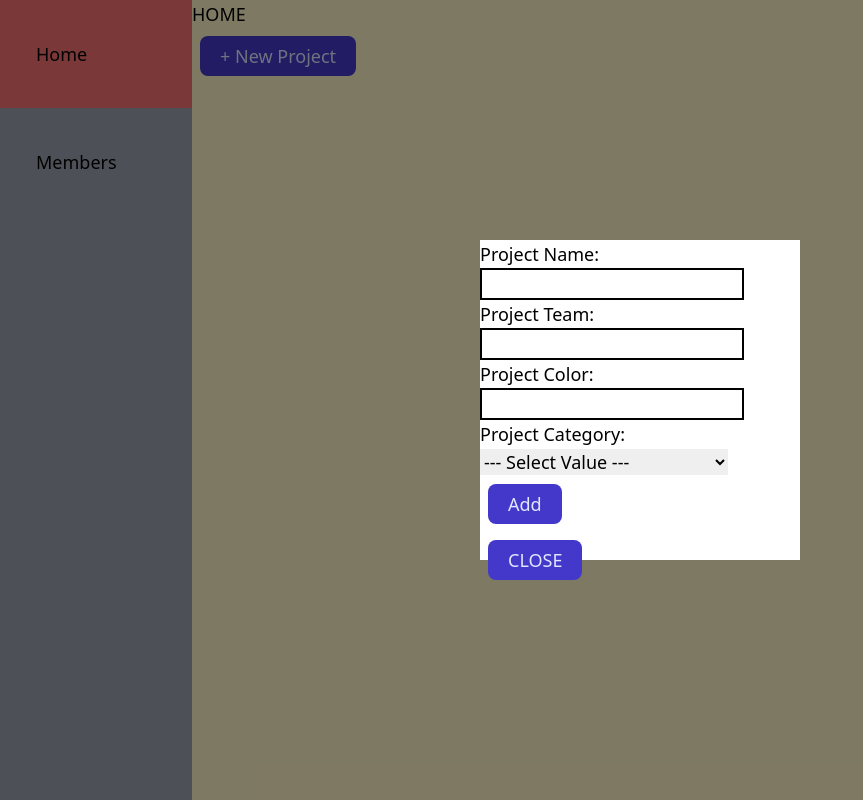
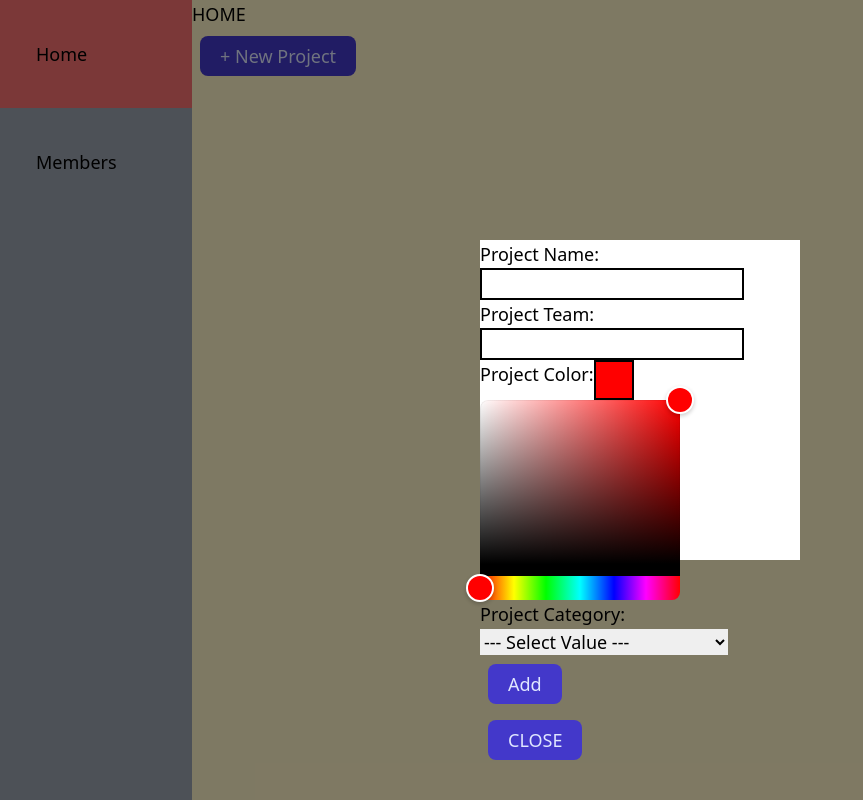
Before and after one commit to john4web/micro-trello, a React (Create React App) app: page / in a window 1280 px wide. Both pictures are taken after a click on the button "+ New Project". Shown: the whole page, without its empty margins (0-863 px from the left). Built offline with nearby package versions, Linux system fonts and the light colour scheme.

Commit message:
adding simple and lightweight colorpicker to projectModalContent

```diff
--- a/package.json
+++ b/package.json
@@ -17,6 +17,7 @@
     "@types/react-transition-group": "^4.4.1",
     "@types/uuid": "^8.3.0",
     "react": "^17.0.1",
+    "react-colorful": "^5.1.0",
     "react-dom": "^17.0.1",
     "react-redux": "^7.2.3",
     "react-router-dom": "^5.2.0",
--- a/src/components/ModalProjectContent.tsx
+++ b/src/components/ModalProjectContent.tsx
@@ -2,6 +2,7 @@ import { useState } from "react";
 import { useDispatch } from "react-redux";
 import { addProject } from "../store/projectSlice";
 import { Project } from "../types/types";
+import { HexColorPicker } from "react-colorful";
 
 interface IProps {
   closeModal: Function;
@@ -11,7 +12,7 @@ interface IProps {
 export const ModalProjectContent = ({ closeModal, type }: IProps) => {
   const [name, setName] = useState("");
   const [team, setTeam] = useState("");
-  const [color, setColor] = useState("");
+  const [color, setColor] = useState("#ff0000");
   const [category, setCategory] = useState("");
   const dispatch = useDispatch();
 
@@ -23,7 +24,6 @@ export const ModalProjectContent = ({ closeModal, type }: IProps) => {
       color: color,
       category: category,
     };
-    console.log(category);
     dispatch(addProject(newProject));
   };
 
@@ -47,15 +47,16 @@ export const ModalProjectContent = ({ closeModal, type }: IProps) => {
         name="project-team"
         className="border-black border-2"
       />
-      <label htmlFor="project-color">Project Color:</label>
-      <input
-        value={color}
-        onChange={(e) => setColor(e.currentTarget.value)}
-        type="text"
-        id="project-color"
-        name="project-color"
-        className="border-black border-2"
-      />
+
+      <div className="flex">
+        <div>Project Color: </div>
+        <div
+          style={{ backgroundColor: `${color}` }}
+          className="w-10 h-10 border-black border-2"
+        ></div>
+      </div>
+
+      <HexColorPicker color={color} onChange={setColor} />
 
       <label htmlFor="project-category">Project Category:</label>
       <select
```
Also changed, not shown: 1 other file (tests, documents, lock files or other folders).
